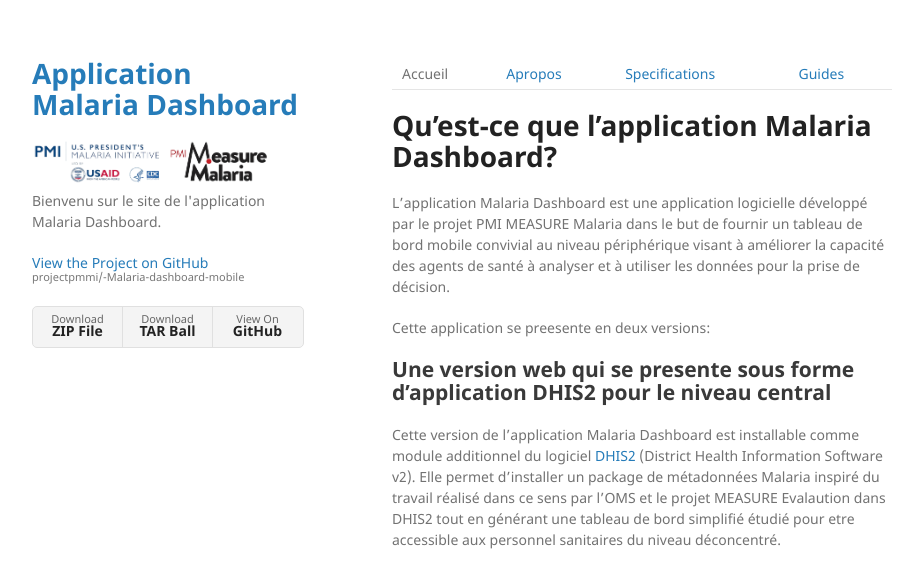
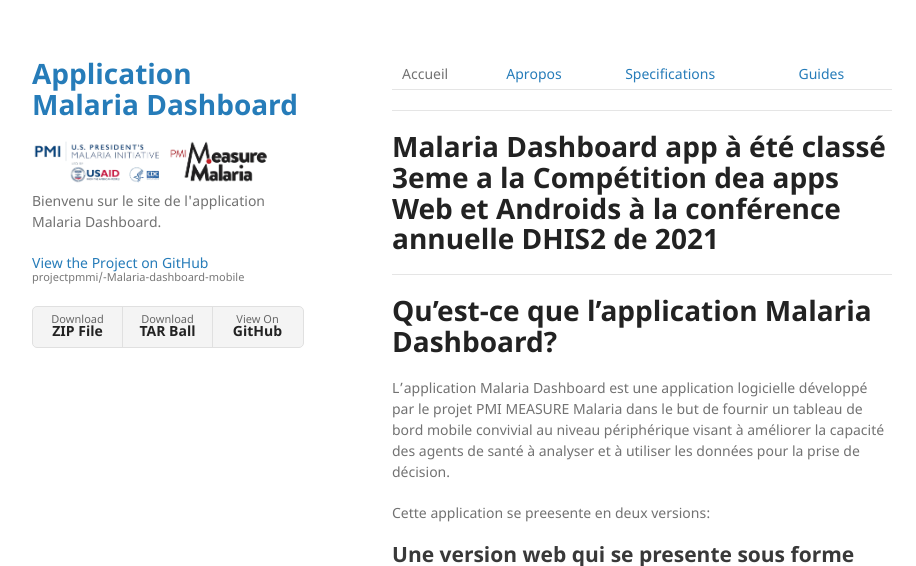
Before and after one commit to projectpmmi/-Malaria-dashboard-mobile, a Jekyll site: the page built from docs/index.md, in a window 1280 px wide and 900 px high, cut to the strip 0-566 px from the top of the window. Shown: the whole strip, without its empty margins (178-1094 px from the left). Built offline with Jekyll 4.4.1, drawn with Linux system fonts in a browser that asks for light colours.

Commit message:
dhis2 conf 2021

```diff
--- a/docs/index.md
+++ b/docs/index.md
@@ -3,6 +3,11 @@
 ---
 Accueil | [Apropos](./about.md) | [Specifications](./specs.md) | [Guides](./userguide.md)
 
+
+
+* * *
+# Malaria Dashboard app à été classé 3eme a la Compétition dea apps Web et Androids à la conférence annuelle DHIS2 de 2021
+* * *
 
 
 # Qu'est-ce que l'application Malaria Dashboard?
```
Also changed, not shown: 1 other file.
